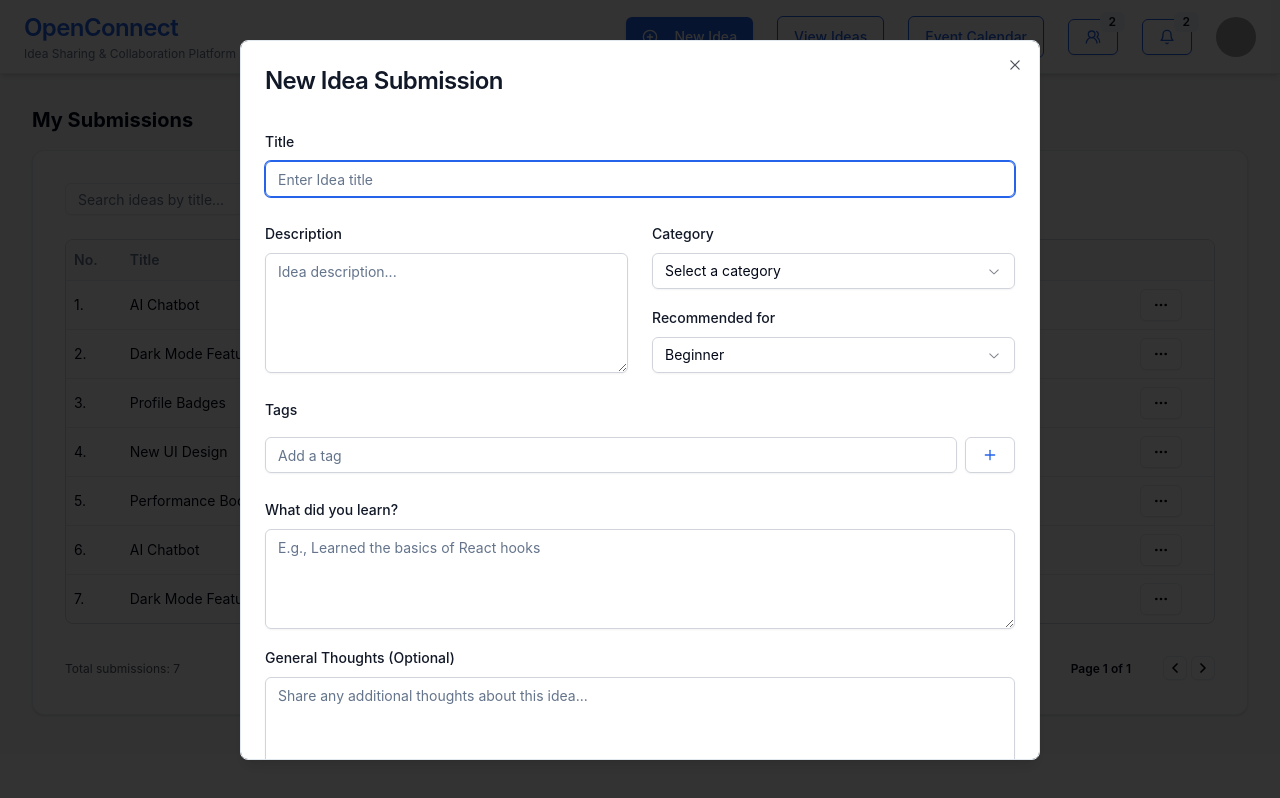
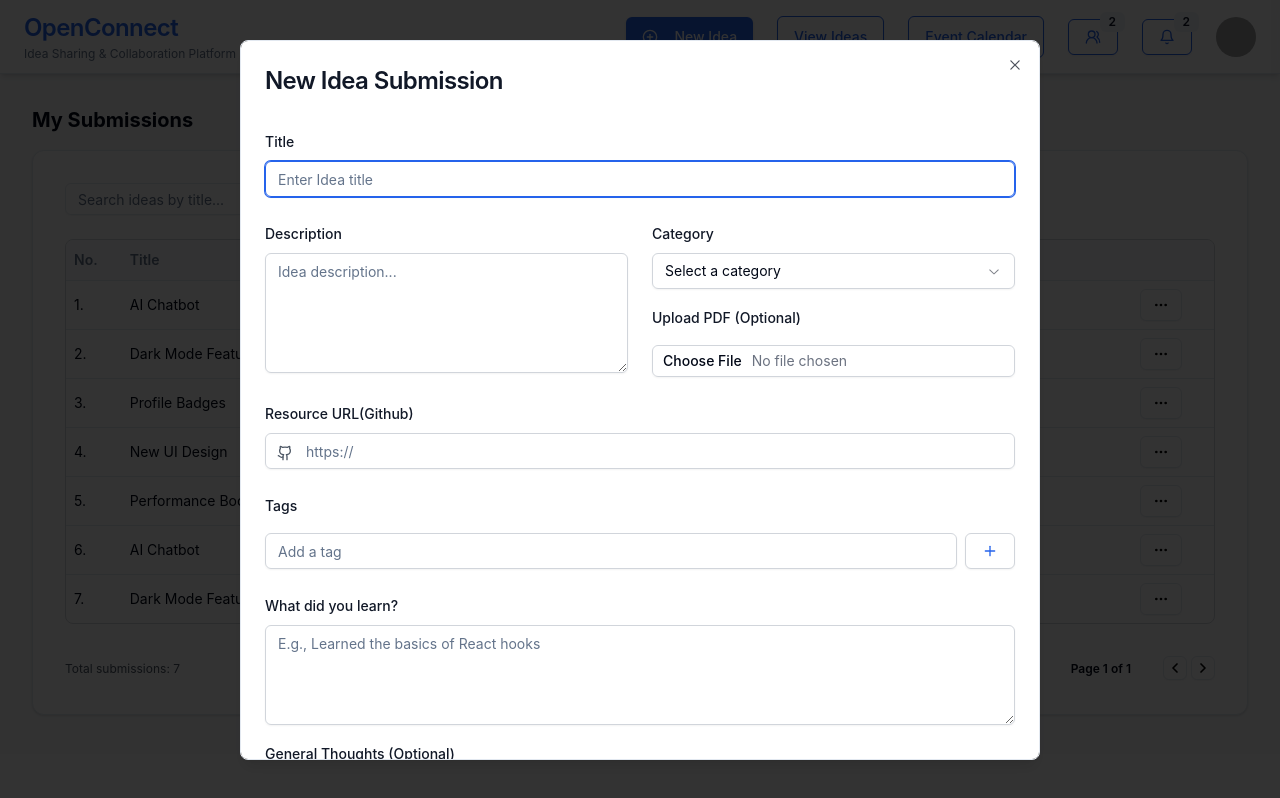
Before and after one commit to openconnectousl/openconnect-frontend, a React (Vite) app: page / in a window 1280 px wide. Both pictures are taken after a click on the button "New Idea". Built offline with nearby package versions, Linux system fonts and the light colour scheme; grey boxes are pictures that could not be loaded.

Commit message:
Modify NewIdea Component

```diff
--- a/src/components/layout/header/NewIdea.component.tsx
+++ b/src/components/layout/header/NewIdea.component.tsx
@@ -1,5 +1,5 @@
-import React from 'react'
-import { Plus, X } from 'lucide-react'
+import React, { useRef, useState } from 'react'
+import { Github, Loader2, Plus, X } from 'lucide-react'
 import { useForm } from 'react-hook-form'
 import * as z from 'zod'
 import { zodResolver } from '@hookform/resolvers/zod'
@@ -32,19 +32,16 @@ import { Badge } from '@/components/ui/badge'
 
 const formSchema = z.object({
     title: z.string().min(1, 'Title is required'),
-    url: z.string().url('Please enter a valid URL'),
+    url: z.string().optional(),
     description: z
         .string()
         .min(10, 'Description should be at least 10 characters'),
     category: z.string().min(1, 'Please select a category'),
     tags: z.array(z.string()),
-    prerequisites: z.array(z.string()),
-    rating: z.number().min(1).max(5),
     learningOutcome: z.string().min(10, 'Please share what you learned'),
     recommendedLevel: z.enum(['beginner', 'intermediate', 'advanced']),
     generalThoughts: z.string().optional(),
-    imageUrl: z.string().optional(),
-    platform: z.string().optional(),
+    pdfFile: z.union([z.instanceof(File), z.null()]).optional(),
 })
 
 interface NewIdeaModalProps {
@@ -58,7 +55,7 @@ export const NewIdea: React.FC<NewIdeaModalProps> = ({
 }) => {
     const [tags, setTags] = React.useState<string[]>([])
     const [newTag, setNewTag] = React.useState<string>('')
-    const [, setIsFetching] = React.useState(false)
+    const [isFetching, setIsFetching] = React.useState(false)
     const [, setFetchError] = React.useState<string>('')
 
     const form = useForm({
@@ -69,13 +66,10 @@ export const NewIdea: React.FC<NewIdeaModalProps> = ({
             description: '',
             category: '',
             tags: [],
-            prerequisites: [],
-            rating: 0,
             learningOutcome: '',
             recommendedLevel: 'beginner',
             generalThoughts: '',
-            imageUrl: '',
-            platform: '',
+            pdfFile: null,
         },
     })
 
@@ -106,18 +100,8 @@ export const NewIdea: React.FC<NewIdeaModalProps> = ({
 
             form.setValue('title', metadata.title)
             form.setValue('description', metadata.description)
-            form.setValue('imageUrl', metadata.image)
 
             console.log(metadata)
-
-            let platform = 'Website'
-
-            if (url.includes('youtube.com') || url.includes('youtu.be')) {
-                platform = 'YouTube'
-            } else if (url.includes('github.com')) {
-                platform = 'GitHub'
-            }
-            form.setValue('platform', platform)
         } catch (error) {
             setFetchError(
                 'Failed to fetch resource details. You can enter them manually.'
@@ -150,6 +134,21 @@ export const NewIdea: React.FC<NewIdeaModalProps> = ({
     const removeTag = (tagToRemove: string) => {
         const updatedTags = tags.filter((tag) => tag !== tagToRemove)
         setTags(updatedTags)
+    }
+
+    const fileInputRef = useRef<HTMLInputElement>(null)
+    const [selectedFile, setSelectedFile] = useState<File | null>(null)
+
+    const handleFileChange = (event: React.ChangeEvent<HTMLInputElement>) => {
+        const file = event.target.files?.[0] || null
+        setSelectedFile(file)
+    }
+
+    const removeFile = () => {
+        setSelectedFile(null)
+        if (fileInputRef.current) {
+            fileInputRef.current.value = ''
+        }
     }
 
     return (
@@ -249,41 +248,61 @@ export const NewIdea: React.FC<NewIdeaModalProps> = ({
                                     )}
                                 />
 
+                                {/* PDF Upload */}
+                                <div className="space-y-4">
+                                    <FormLabel className="text-gray-900 font-medium">
+                                        Upload PDF (Optional)
+                                    </FormLabel>
+                                    <div className="relative w-full">
+                                        <Input
+                                            ref={fileInputRef}
+                                            type="file"
+                                            accept=".pdf"
+                                            onChange={handleFileChange}
+                                            className="border-gray-300 text-gray-500 focus:border-blue-600 focus:ring-blue-600 pr-10 pl-1 h-8"
+                                        />
+
+                                        {selectedFile && (
+                                            <button
+                                                type="button"
+                                                onClick={removeFile}
+                                                className="absolute right-2 top-1/2 transform -translate-y-1/2 mx-1 text-gray-600 hover:text-red-600"
+                                            >
+                                                <X size={14} />
+                                            </button>
+                                        )}
+                                    </div>
+                                    <FormMessage className="text-red-600" />
+                                </div>
+                            </div>
+                        </div>
                         <FormField
                             control={form.control}
-                                    name="recommendedLevel"
+                            name="url"
                             render={({ field }) => (
                                 <FormItem>
                                     <FormLabel className="text-gray-900 font-medium">
-                                                Recommended for
+                                        Resource URL(Github)
                                     </FormLabel>
-                                            <Select
-                                                onValueChange={field.onChange}
-                                                defaultValue={field.value}
-                                            >
                                     <FormControl>
-                                                    <SelectTrigger className="border-gray-300 focus:ring-blue-600">
-                                                        <SelectValue placeholder="Select level" />
-                                                    </SelectTrigger>
+                                        <div className="relative">
+                                            <Github className="absolute left-3 top-3 h-4 w-4 text-gray-600" />
+                                            <Input
+                                                placeholder="https://"
+                                                className="pl-10 border-gray-300 focus:border-blue-600 focus:ring-blue-600"
+                                                {...field}
+                                            />
+                                            {isFetching && (
+                                                <div className="absolute right-3 top-3">
+                                                    <Loader2 className="h-4 w-4 animate-spin text-blue-600" />
+                                                </div>
+                                            )}
+                                        </div>
                                     </FormControl>
-                                                <SelectContent>
-                                                    <SelectItem value="beginner">
-                                                        Beginner
-                                                    </SelectItem>
-                                                    <SelectItem value="intermediate">
-                                                        Intermediate
-                                                    </SelectItem>
-                                                    <SelectItem value="advanced">
-                                                        Advanced
-                                                    </SelectItem>
-                                                </SelectContent>
-                                            </Select>
                                     <FormMessage className="text-red-600" />
                                 </FormItem>
                             )}
                         />
-                            </div>
-                        </div>
 
                         {/* Tags Section */}
                         <div className="space-y-2">
@@ -303,7 +322,7 @@ export const NewIdea: React.FC<NewIdeaModalProps> = ({
                                             onClick={() => removeTag(tag)}
                                             className="ml-1 hover:text-red-600"
                                         >
-                                            <X size={14} />
+                                            <X size={12} />
                                         </button>
                                     </Badge>
                                 ))}
```
Also changed, not shown: 1 other file (tests, documents, lock files or other folders). Lines whose indentation alone changed are shown as unchanged.
